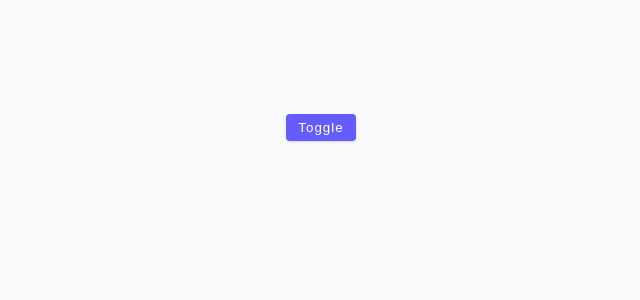
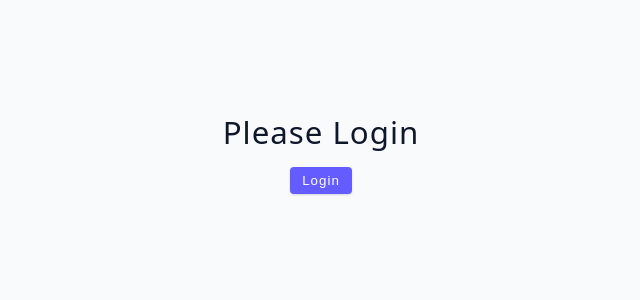
Before and after one commit to saquibe/react-with-vite, a React (Vite) app in the folder vite-project/: page / in a window 1280 px wide. Shown: the top 300 px of the page, without its empty margins (319-959 px from the left). Built offline with nearby package versions, Linux system fonts and the light colour scheme.

Commit message:
UserChallenge login/logout toggle

```diff
--- /dev/null
+++ b/vite-project/src/02-useEffect/08-user-challenge.jsx
@@ -0,0 +1,33 @@
+import { useState } from "react";
+
+function UserChllenge() {
+  const [user, setUser] = useState(null);
+  const login = () => {
+    setUser({ name: "Mohammad saquib", age: 24 });
+  };
+  const logout = () => {
+    setUser(null);
+  };
+  return (
+    <div>
+      {user ? (
+        <div>
+          <h3>hello there, {user.name}</h3>
+          <h3>{user.age}</h3>
+          <button className="btn" onClick={logout}>
+            logout
+          </button>
+        </div>
+      ) : (
+        <div>
+          <h3>please login</h3>
+          <button className="btn" onClick={login}>
+            login
+          </button>
+        </div>
+      )}
+    </div>
+  );
+}
+
+export default UserChllenge;
--- a/vite-project/src/App.jsx
+++ b/vite-project/src/App.jsx
@@ -1,5 +1,6 @@
-import ToggleChallenge from "./02-useEffect/07-toggle-challenge";
+import UserChllenge from "./02-useEffect/08-user-challenge";
 import "./App.css";
+// import ToggleChallenge from "./02-useEffect/07-toggle-challenge";
 // import ShortCircuitOverview from "./02-useEffect/06-short-circuit";
 // import MultipleReturnFetchData from "./02-useEffect/05-multiple-return-fetch-data";
 // import MultipleReturnsBasics from "./02-useEffect/04-conditional-rendering";
@@ -26,7 +27,8 @@ function App() {
       {/* <MultipleReturnsBasics /> */}
       {/* <MultipleReturnFetchData /> */}
       {/* <ShortCircuitOverview /> */}
-      <ToggleChallenge />
+      {/* <ToggleChallenge /> */}
+      <UserChllenge />
     </div>
   );
 }
```
